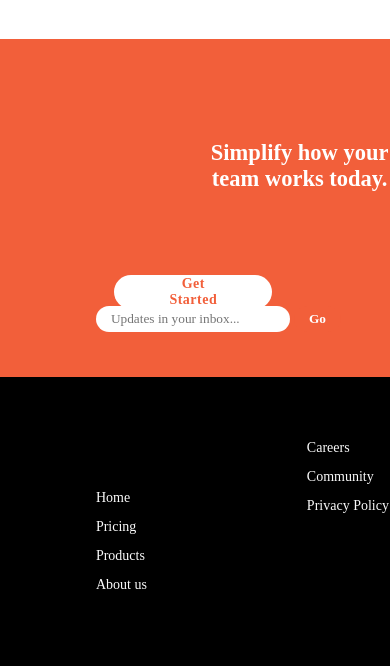
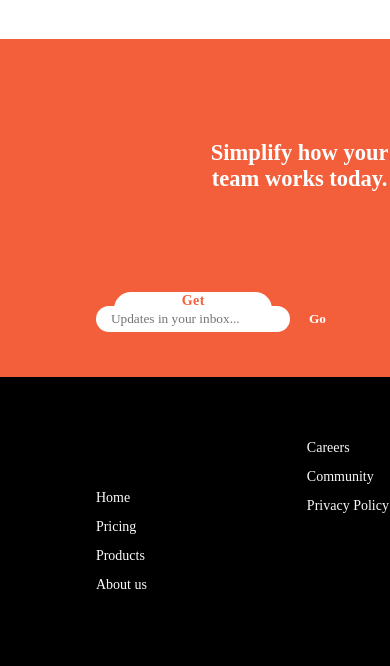
Before and after one commit to Udai2010/DSC, a plain HTML site: page index.html in a window 390 px wide. Shown: the part 2105-2771 px from the top of the page. Drawn offline with Linux system fonts and the light colour scheme; a web font is replaced by a local one.

Commit message:
Updated styles

```diff
--- a/styles.css
+++ b/styles.css
@@ -467,7 +467,7 @@ body{
 .banner-btn{
     display: grid;
     position: relative;
-    top: 10vh;
+    top: 12vh;
     right: 48vh;
 }
 
```
